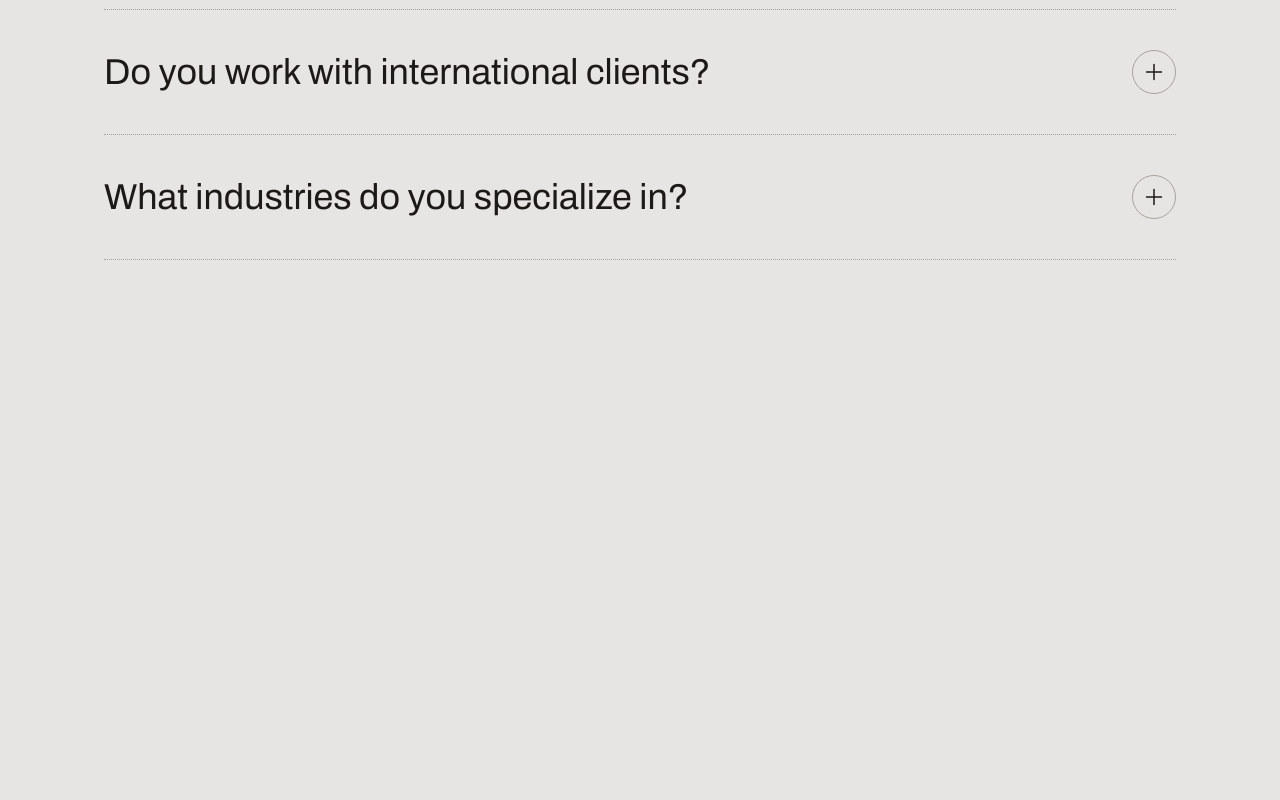
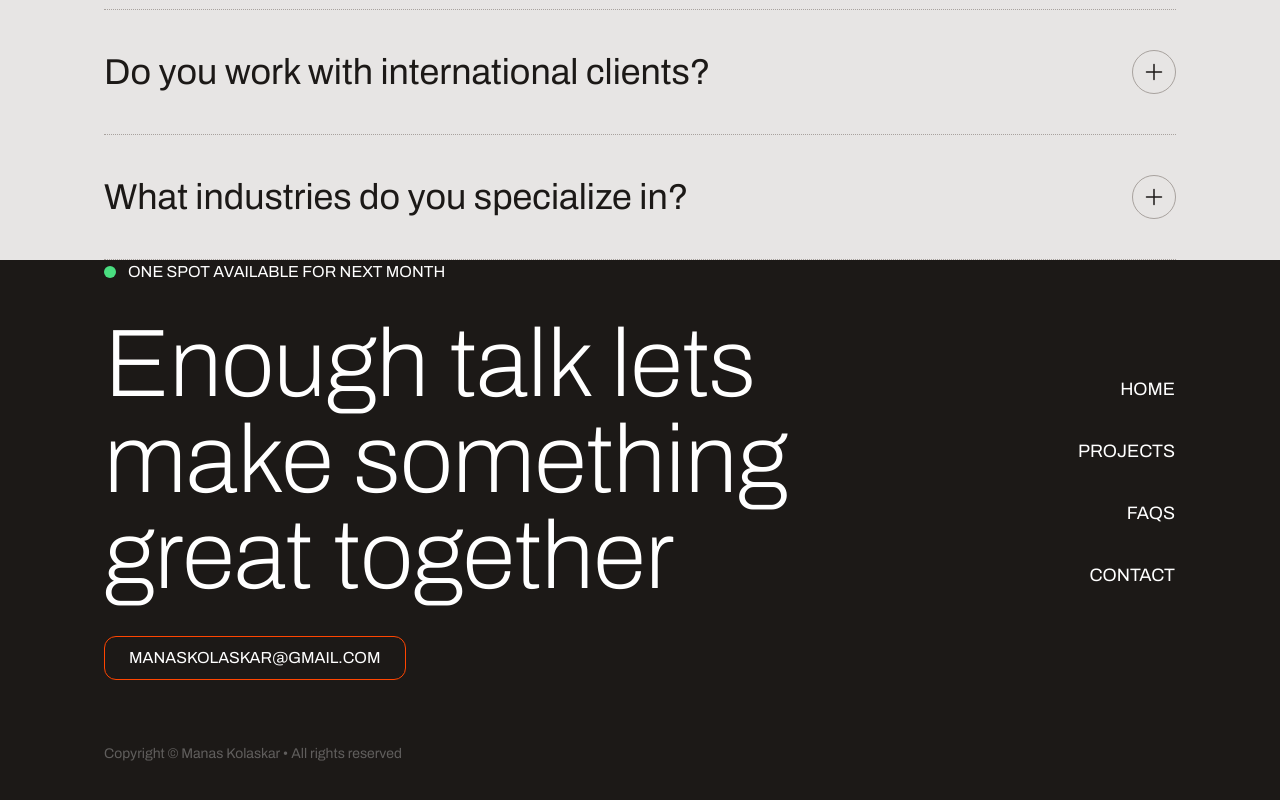
Before and after one commit to codewmanas/Portfolio, a Next.js app: page / in a window 1280 px wide. Shown: the part 3295-4095 px from the top of the page. Before the commit the page ends 3555 px from the top, so only its background shows below. Built offline with nearby package versions, Linux system fonts and the light colour scheme.

Commit message:
Footer Section

```diff
--- a/src/app/page.tsx
+++ b/src/app/page.tsx
@@ -3,6 +3,7 @@
 import Intro from "@/sections/Intro";
 import Projects from "@/sections/Projects";
 import FAQs from "@/sections/FAQs";
+import Footer from "@/sections/Footer";
 
 export default function Home() {
   return(
@@ -12,6 +13,7 @@
     <Intro />
     <Projects />
     <FAQs />
+    <Footer />
   </>
   );
 }
--- a/src/sections/Footer.tsx
+++ b/src/sections/Footer.tsx
@@ -1,7 +1,67 @@
+
 import { FC } from "react";
+import Button from "@/components/Button";
+
+const navItems = [
+  {
+    href: '#',
+    label: 'Home'
+  },
+  {
+    href: '#',
+    label: 'Projects'
+  },
+  {
+    href: '#',
+    label: 'Faqs'
+  },
+  {
+    href: '#',
+    label: 'Contact'
+  },
+
+]
 
 const Footer: FC = () => {
-  return <div>Footer</div>;
+  return (
+    <footer className="bg-stone-900 text-white">
+      <div className="container">
+        <div className="section">
+        <div className="flex items-center gap-3">
+          <div className="size-3 rounded-full bg-green-400"></div>
+          <span className="uppercase">One Spot Available For next Month</span>
+        </div>
+        <div className="grid md:grid-cols-3 md:items-center">
+          <div className="md:col-span-2">
+        <h2 className="text-4xl md:text-7xl lg:text-8xl mt-8 font-extralight">
+          Enough talk lets make something great together
+        </h2>
+        <Button variant="secondary"
+          className="mt-8"
+          iconafter={
+          <svg xmlns="http://www.w3.org/2000/svg" fill="none" viewBox="0 0 24 24" strokeWidth="1.5" stroke="currentColor" className="size-6">
+          <path strokeLinecap="round" strokeLinejoin="round" d="m4.5 19.5 15-15m0 0H8.25m11.25 0v11.25" />
+          </svg>
+        }>manaskolaskar@gmail.com
+        </Button>
+        </div>
+        <div>
+        <nav className="flex flex-col md:items-end gap-8 mt-16 md:mt-0">
+          {navItems.map(({href, label})=>(
+            <a href={href} key={label}>
+             <Button variant="text" className="text-lg">{label}</Button>
+            </a>
+          ))}
+        </nav>
+        </div>
+        </div>
+        </div>
+        <p className="py-16 text-white/30 text-sm">
+          Copyright &copy; Manas Kolaskar &bull; All rights reserved
+        </p>
+      </div>
+    </footer>
+  );
 };
 
 export default Footer;
--- a/tailwind.config.ts
+++ b/tailwind.config.ts
@@ -19,7 +19,7 @@
                     DEFAULT: "1rem",
                     md: "2rem",
                     lg: "4rem",
-                },
+                }
             },
             fontFamily: {
                 sans: "var(--font-archivo)"
```
